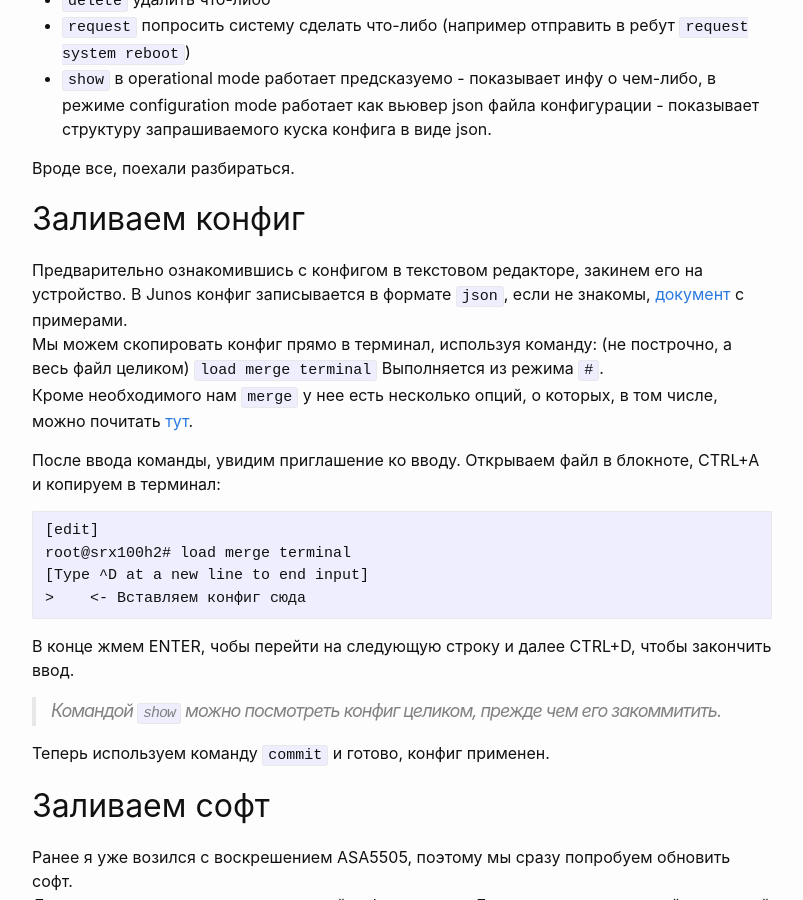
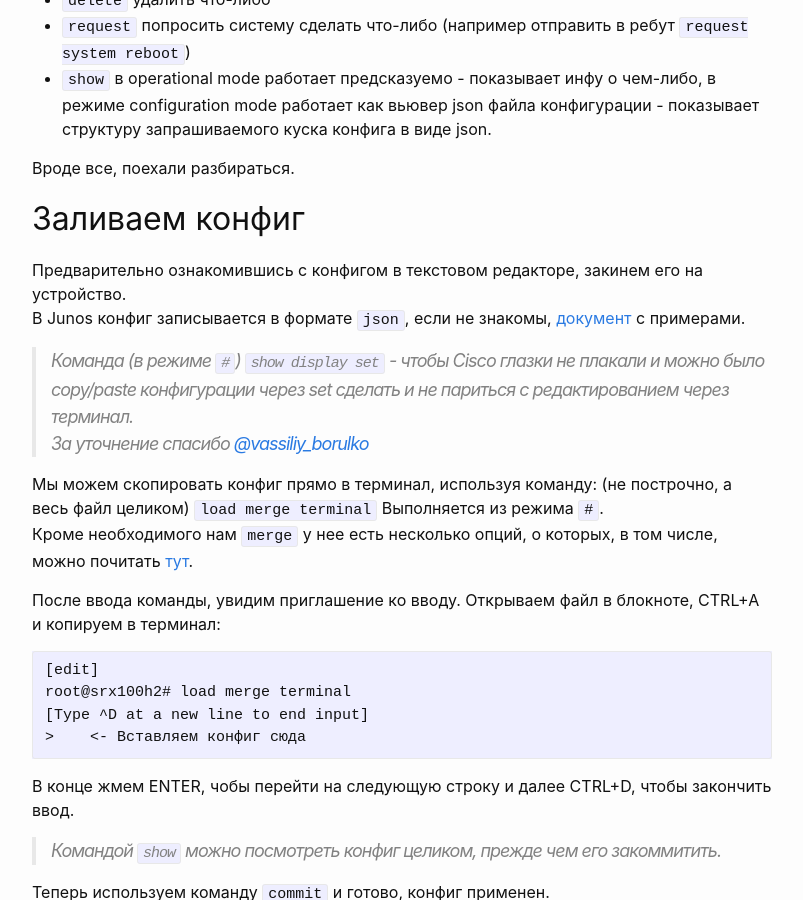
Before and after one commit to woohung/woohung.github.io, a Jekyll site: the page built from _posts/2023-02-09-Dynamic VPN на Juniper SRX100H2.md, in a window 1280 px wide and 900 px high, scrolled down 2018 px. Shown: the whole window, without its empty margins (238-1041 px from the left). Built offline with Jekyll 4.4.1, drawn with Linux system fonts in a browser that asks for light colours.

Commit message:
Update 2023-02-09-Dynamic VPN на Juniper SRX100H2.md

```diff
--- a/_posts/2023-02-09-Dynamic VPN на Juniper SRX100H2.md
+++ b/_posts/2023-02-09-Dynamic VPN на Juniper SRX100H2.md
@@ -53,7 +53,12 @@ root@srx100h2#    <- Configuration mode
 Вроде все, поехали разбираться.
 
 ## Заливаем конфиг
-Предварительно ознакомившись с конфигом в текстовом редакторе, закинем его на устройство. В Junos конфиг записывается в формате `json`, если не знакомы, [документ](https://higherlogicdownload.s3.amazonaws.com/JUNIPER/MigratedAttachments/BD2B2715-FA41-4B55-93C4-B6F775D18EE0-2-JSON-Whitepaper.pdf) с примерами.
+Предварительно ознакомившись с конфигом в текстовом редакторе, закинем его на устройство.
+В Junos конфиг записывается в формате `json`, если не знакомы, [документ](https://higherlogicdownload.s3.amazonaws.com/JUNIPER/MigratedAttachments/BD2B2715-FA41-4B55-93C4-B6F775D18EE0-2-JSON-Whitepaper.pdf) с примерами.
+
+> Команда (в режиме `#`) `show display set` - чтобы Cisco глазки не плакали и можно было copy/paste конфигурации через set сделать и не париться с редактированием через терминал.
+> *За уточнение спасибо [@vassiliy_borulko](https://t.me/vassiliy_borulko)*
+
 Мы можем скопировать конфиг прямо в терминал, используя команду: (не построчно, а весь файл целиком) `load merge terminal` Выполняется из режима `#`.
 Кроме необходимого нам `merge` у нее есть несколько опций, о которых, в том числе, можно почитать [тут](https://www.juniper.net/documentation/us/en/software/junos/cli/topics/topic-map/junos-config-files-loading.html).
 
```
